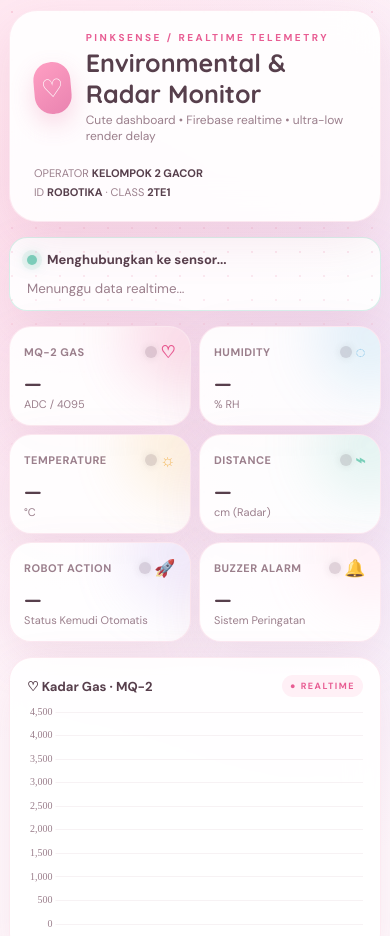
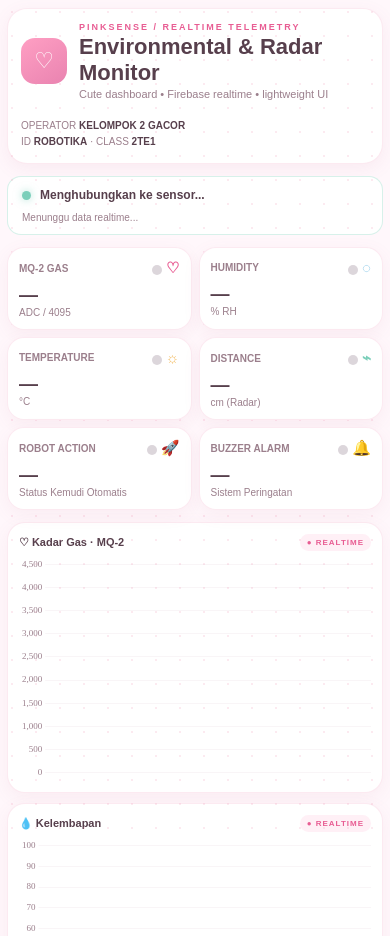
Before and after one commit to NATSUUU1/RCTEST, a plain HTML site: page index.html in a window 390 px wide. Shown: the top 936 px of the page. Drawn offline with nearby package versions, Linux system fonts and the light colour scheme; no server answers.

Commit message:
Update index.html

```diff
--- a/index.html
+++ b/index.html
@@ -2,17 +2,20 @@
 <html lang="id">
 <head>
 <meta charset="UTF-8">
-<meta name="viewport" content="width=device-width, initial-scale=1.0">
+<meta name="viewport" content="width=device-width,initial-scale=1">
 <title>PinkSense • Realtime Telemetry Monitor</title>
 
 <script src="https://cdn.jsdelivr.net/npm/chart.js"></script>
 
 <style>
-@import url('https://fonts.googleapis.com/css2?family=DM+Sans:wght@400;500;600;700&family=Quicksand:wght@500;600;700&display=swap');
+/* =========================================================
+   LIGHTWEIGHT UI
+   Warna dipertahankan, efek berat dikurangi.
+========================================================= */
 
 :root{
   --bg:#fff7fb;
-  --card:rgba(255,255,255,.90);
+  --card:#fff;
   --pink:#f47aaa;
   --pink2:#ffb7d2;
   --rose:#e85d93;
@@ -23,135 +26,127 @@
   --text:#573f4c;
   --muted:#9b7f8c;
   --line:rgba(232,93,147,.13);
-  --shadow:0 18px 50px rgba(183,93,133,.12);
 }
 
 *{box-sizing:border-box}
 
-html{
-  scroll-behavior:smooth;
+html,body{
+  margin:0;
+  min-height:100%;
 }
 
 body{
-  margin:0;
-  min-height:100vh;
   color:var(--text);
-  font-family:"DM Sans",sans-serif;
-  background:
-    radial-gradient(circle at 10% 10%,rgba(255,183,210,.35),transparent 30%),
-    radial-gradient(circle at 90% 20%,rgba(183,155,234,.20),transparent 28%),
-    linear-gradient(135deg,#fff7fb,#fffafd 55%,#fff4f9);
+  font-family:"DM Sans",Arial,sans-serif;
+  background:var(--bg);
   overflow-x:hidden;
 }
 
+/* Background ringan: tanpa backdrop-filter, blur, atau fixed image */
 body:before{
   content:"";
   position:fixed;
   inset:0;
   pointer-events:none;
-  opacity:.35;
+  opacity:.22;
   background-image:radial-gradient(#ef9db9 1px,transparent 1px);
   background-size:24px 24px;
-  mask-image:linear-gradient(#000,transparent 75%);
 }
 
 .shell{
-  width:min(1400px,calc(100% - 30px));
+  width:min(1380px,calc(100% - 24px));
   margin:auto;
-  padding:22px 0 35px;
+  padding:14px 0 24px;
 }
 
+/* HEADER */
 header{
-  position:relative;
   display:flex;
   justify-content:space-between;
   align-items:center;
-  gap:20px;
-  padding:20px 24px;
-  margin-bottom:15px;
+  gap:18px;
+  padding:16px 19px;
+  margin-bottom:12px;
   border:1px solid var(--line);
-  border-radius:28px;
+  border-radius:20px;
   background:var(--card);
-  backdrop-filter:blur(18px);
-  box-shadow:var(--shadow);
+  box-shadow:0 5px 18px rgba(183,93,133,.08);
 }
 
 .brand{
   display:flex;
   align-items:center;
-  gap:15px;
+  gap:12px;
 }
 
 .logo{
-  width:52px;
-  height:52px;
+  width:46px;
+  height:46px;
   display:grid;
   place-items:center;
-  border-radius:18px;
+  flex:none;
+  border-radius:14px;
   background:linear-gradient(145deg,#ff9fc3,#e983b0);
   color:white;
-  font-size:25px;
-  box-shadow:0 10px 25px rgba(232,93,147,.24);
-  transform:rotate(-5deg);
+  font-size:22px;
 }
 
 .eyebrow{
   color:var(--rose);
-  font-size:10px;
+  font-size:9px;
   font-weight:800;
-  letter-spacing:2.5px;
+  letter-spacing:2px;
 }
 
 h1{
-  margin:3px 0 0;
-  font:700 25px Quicksand,sans-serif;
+  margin:2px 0 0;
+  font:700 22px Quicksand,Arial,sans-serif;
 }
 
 .subtitle{
   color:var(--muted);
-  font-size:12px;
-  margin-top:3px;
+  font-size:11px;
+  margin-top:2px;
 }
 
 .operator{
   text-align:right;
   color:var(--muted);
-  font-size:11px;
-  line-height:1.7;
+  font-size:10px;
+  line-height:1.6;
 }
 
-.operator b{
-  color:var(--text);
-}
+.operator b{color:var(--text)}
 
+/* STATUS */
 .status{
   display:flex;
   justify-content:space-between;
   align-items:center;
-  gap:12px;
-  margin-bottom:15px;
-  padding:13px 17px;
+  gap:10px;
+  margin-bottom:12px;
+  padding:11px 14px;
   border:1px solid rgba(123,207,186,.3);
-  border-radius:18px;
-  background:rgba(255,255,255,.90);
-  box-shadow:var(--shadow);
-  transition:background .2s ease,border-color .2s ease;
+  border-radius:14px;
+  background:#fff;
+  transition:border-color .15s ease,background .15s ease;
 }
 
 .status-left{
   display:flex;
   align-items:center;
-  gap:10px;
+  gap:9px;
   font-weight:700;
-  font-size:13px;
+  font-size:12px;
 }
 
 .dot{
-  width:10px;
-  height:10px;
+  width:9px;
+  height:9px;
   border-radius:50%;
   background:var(--mint);
-  box-shadow:0 0 0 5px rgba(123,207,186,.13),0 0 14px rgba(123,207,186,.7);
+  box-shadow:0 0 8px rgba(123,207,186,.6);
+  flex:none;
 }
 
 .status.danger{
@@ -161,51 +156,32 @@ h1{
 
 .status.danger .dot{
   background:var(--rose);
-  box-shadow:0 0 0 5px rgba(232,93,147,.12),0 0 16px rgba(232,93,147,.65);
+  box-shadow:0 0 10px rgba(232,93,147,.65);
 }
 
 .status small{
   color:var(--muted);
+  font-size:10px;
 }
 
-#connection{
-  font-weight:700;
-}
+#connection{font-weight:700}
 
+/* METRICS */
 .metrics{
   display:grid;
   grid-template-columns:repeat(3,1fr);
-  gap:13px;
-  margin-bottom:15px;
+  gap:10px;
+  margin-bottom:12px;
 }
 
 .metric{
   position:relative;
   overflow:hidden;
-  padding:18px;
+  padding:14px;
   border:1px solid var(--line);
-  border-radius:22px;
+  border-radius:17px;
   background:var(--card);
-  box-shadow:var(--shadow);
-  transition:transform .2s ease;
-}
-
-.metric:hover{
-  transform:translateY(-2px);
-}
-
-.metric:after{
-  content:"";
-  position:absolute;
-  width:110px;
-  height:110px;
-  right:-45px;
-  top:-45px;
-  border-radius:50%;
-  background:var(--accent);
-  filter:blur(28px);
-  opacity:.2;
-  pointer-events:none;
+  box-shadow:0 5px 18px rgba(183,93,133,.07);
 }
 
 .metric-top{
@@ -213,44 +189,43 @@ h1{
   justify-content:space-between;
   align-items:center;
   color:var(--muted);
-  font-size:11px;
+  font-size:10px;
   font-weight:700;
-  letter-spacing:.5px;
 }
 
 .metric-icon{
   color:var(--accent);
-  font-size:17px;
+  font-size:15px;
 }
 
 .value{
-  margin:8px 0 1px;
-  font:700 28px Quicksand,sans-serif;
+  margin:7px 0 1px;
+  font:700 24px Quicksand,Arial,sans-serif;
   color:var(--text);
 }
 
 .unit{
   color:var(--muted);
-  font-size:11px;
+  font-size:10px;
 }
 
 .sensor-wheel{
-  width:12px;
-  height:12px;
+  width:10px;
+  height:10px;
   border-radius:50%;
   background:#dcd6db;
-  box-shadow:0 0 8px rgba(0,0,0,.1);
-  transition:transform .12s ease,box-shadow .12s ease,background .12s ease;
   display:inline-block;
+  margin-right:4px;
+  vertical-align:middle;
 }
 
 .sensor-wheel.active{
   background:var(--accent);
-  box-shadow:0 0 12px var(--accent);
+  box-shadow:0 0 8px var(--accent);
 }
 
 .sensor-wheel.flash{
-  transform:scale(1.35);
+  transform:scale(1.3);
 }
 
 .gas{--accent:var(--rose)}
@@ -260,49 +235,51 @@ h1{
 .action{--accent:var(--lav)}
 .buzzer{--accent:var(--pink2)}
 
+/* CHARTS */
 .grid{
   display:grid;
   grid-template-columns:repeat(2,1fr);
-  gap:15px;
+  gap:10px;
 }
 
 .card{
-  min-height:325px;
-  padding:17px;
+  min-height:290px;
+  padding:14px;
   border:1px solid var(--line);
-  border-radius:23px;
+  border-radius:18px;
   background:var(--card);
-  box-shadow:var(--shadow);
-  backdrop-filter:blur(16px);
+  box-shadow:0 5px 18px rgba(183,93,133,.07);
 }
 
 .card-head{
   display:flex;
   justify-content:space-between;
   align-items:center;
-  margin-bottom:6px;
+  margin-bottom:5px;
 }
 
 .card-title{
   font-weight:700;
-  font-size:13px;
+  font-size:11px;
 }
 
 .live{
   color:var(--rose);
-  font-size:9px;
-  letter-spacing:1.5px;
+  font-size:8px;
+  letter-spacing:1px;
   font-weight:800;
   background:#fff0f6;
-  padding:5px 8px;
-  border-radius:20px;
+  padding:4px 7px;
+  border-radius:12px;
 }
 
 .chart-wrap{
-  height:255px;
+  height:245px;
+  position:relative;
 }
 
 canvas{
+  display:block;
   width:100%!important;
   height:100%!important;
 }
@@ -311,8 +288,8 @@ footer{
   display:flex;
   justify-content:space-between;
   color:var(--muted);
-  font-size:10px;
-  padding:16px 4px 0;
+  font-size:9px;
+  padding:12px 3px 0;
 }
 
 @media(max-width:900px){
@@ -327,47 +304,50 @@ footer{
 
 @media(max-width:520px){
   .shell{
-    width:calc(100% - 18px);
-    padding-top:10px;
+    width:calc(100% - 14px);
+    padding-top:8px;
   }
 
-  .metrics{gap:8px}
+  header{
+    padding:13px;
+  }
 
-  .metric{padding:14px}
+  .metrics{gap:7px}
 
-  .value{font-size:20px}
+  .metric{padding:11px}
+
+  .value{font-size:19px}
 
   .status{
     align-items:flex-start;
     flex-direction:column;
   }
 
-  .card{min-height:300px}
+  .card{
+    min-height:270px;
+    padding:11px;
+  }
 
-  .chart-wrap{height:230px}
+  .chart-wrap{height:225px}
 
   footer{
     flex-direction:column;
-    gap:5px;
+    gap:4px;
   }
 }
 </style>
 </head>
 
 <body>
-
 <div class="shell">
 
 <header>
   <div class="brand">
     <div class="logo">♡</div>
-
     <div>
       <div class="eyebrow">PINKSENSE / REALTIME TELEMETRY</div>
-      <h1>Environmental & Radar Monitor</h1>
-      <div class="subtitle">
-        Cute dashboard • Firebase realtime • ultra-low render delay
-      </div>
+      <h1>Environmental &amp; Radar Monitor</h1>
+      <div class="subtitle">Cute dashboard • Firebase realtime • lightweight UI</div>
     </div>
   </div>
 
@@ -377,106 +357,71 @@ footer{
   </div>
 </header>
 
-
 <section id="status" class="status">
-
   <div class="status-left">
     <span class="dot"></span>
     <span id="statusText">Menghubungkan ke sensor...</span>
   </div>
-
   <small id="lastUpdate">Menunggu data realtime...</small>
-
 </section>
-
 
 <section class="metrics">
 
   <div class="metric gas">
     <div class="metric-top">
       <span>MQ-2 GAS</span>
-      <div>
-        <span id="wheelGas" class="sensor-wheel"></span>
-        <span class="metric-icon">♡</span>
-      </div>
+      <div><span id="wheelGas" class="sensor-wheel"></span><span class="metric-icon">♡</span></div>
     </div>
-
     <div id="gasValue" class="value">—</div>
     <div class="unit">ADC / 4095</div>
   </div>
 
-
   <div class="metric hum">
     <div class="metric-top">
       <span>HUMIDITY</span>
-      <div>
-        <span id="wheelHum" class="sensor-wheel"></span>
-        <span class="metric-icon">◌</span>
-      </div>
+      <div><span id="wheelHum" class="sensor-wheel"></span><span class="metric-icon">◌</span></div>
     </div>
-
     <div id="humValue" class="value">—</div>
     <div class="unit">% RH</div>
   </div>
 
-
   <div class="metric temp">
     <div class="metric-top">
       <span>TEMPERATURE</span>
-      <div>
-        <span id="wheelTemp" class="sensor-wheel"></span>
-        <span class="metric-icon">☼</span>
-      </div>
+      <div><span id="wheelTemp" class="sensor-wheel"></span><span class="metric-icon">☼</span></div>
     </div>
-
     <div id="tempValue" class="value">—</div>
     <div class="unit">°C</div>
   </div>
 
-
   <div class="metric dist">
     <div class="metric-top">
       <span>DISTANCE</span>
-      <div>
-        <span id="wheelDist" class="sensor-wheel"></span>
-        <span class="metric-icon">⌁</span>
-      </div>
+      <div><span id="wheelDist" class="sensor-wheel"></span><span class="metric-icon">⌁</span></div>
     </div>
-
     <div id="distValue" class="value">—</div>
     <div class="unit">cm (Radar)</div>
   </div>
 
-
   <div class="metric action">
     <div class="metric-top">
       <span>ROBOT ACTION</span>
-      <div>
-        <span id="wheelAction" class="sensor-wheel"></span>
-        <span class="metric-icon">🚀</span>
-      </div>
+      <div><span id="wheelAction" class="sensor-wheel"></span><span class="metric-icon">🚀</span></div>
     </div>
-
     <div id="actionValue" class="value">—</div>
     <div class="unit">Status Kemudi Otomatis</div>
   </div>
 
-
   <div class="metric buzzer">
     <div class="metric-top">
       <span>BUZZER ALARM</span>
-      <div>
-        <span id="wheelBuzzer" class="sensor-wheel"></span>
-        <span class="metric-icon">🔔</span>
-      </div>
+      <div><span id="wheelBuzzer" class="sensor-wheel"></span><span class="metric-icon">🔔</span></div>
     </div>
-
     <div id="buzzerValue" class="value">—</div>
     <div class="unit">Sistem Peringatan</div>
   </div>
 
 </section>
-
 
 <main class="grid">
 
@@ -485,46 +430,34 @@ footer{
       <div class="card-title">♡ Kadar Gas · MQ-2</div>
       <div class="live">● REALTIME</div>
     </div>
-    <div class="chart-wrap">
-      <canvas id="gasChart"></canvas>
-    </div>
+    <div class="chart-wrap"><canvas id="gasChart"></canvas></div>
   </div>
-
 
   <div class="card">
     <div class="card-head">
       <div class="card-title">💧 Kelembapan</div>
       <div class="live">● REALTIME</div>
     </div>
-    <div class="chart-wrap">
-      <canvas id="humChart"></canvas>
-    </div>
+    <div class="chart-wrap"><canvas id="humChart"></canvas></div>
   </div>
-
 
   <div class="card">
     <div class="card-head">
       <div class="card-title">☼ Suhu Ruang</div>
       <div class="live">● REALTIME</div>
     </div>
-    <div class="chart-wrap">
-      <canvas id="tempChart"></canvas>
-    </div>
+    <div class="chart-wrap"><canvas id="tempChart"></canvas></div>
   </div>
-
 
   <div class="card">
     <div class="card-head">
       <div class="card-title">⌁ Jarak Radar Ultrasonik</div>
       <div class="live">● REALTIME</div>
     </div>
-    <div class="chart-wrap">
-      <canvas id="distChart"></canvas>
-    </div>
+    <div class="chart-wrap"><canvas id="distChart"></canvas></div>
   </div>
 
 </main>
-
 
 <footer>
   <span>Firebase Realtime Database · Direct Event Rendering</span>
@@ -533,43 +466,35 @@ footer{
 
 </div>
 
+<script type="module">
+import {initializeApp}
+from "https://www.gstatic.com/firebasejs/10.8.0/firebase-app.js";
 
-<script type="module">
+import {getDatabase,ref,onValue}
+from "https://www.gstatic.com/firebasejs/10.8.0/firebase-database.js";
+
 
 /* =========================================================
    FIREBASE
 ========================================================= */
 
-import { initializeApp }
-from "https://www.gstatic.com/firebasejs/10.8.0/firebase-app.js";
-
-import {
-  getDatabase,
-  ref,
-  onValue
-}
-from "https://www.gstatic.com/firebasejs/10.8.0/firebase-database.js";
-
-
-const firebaseConfig = {
+const firebaseConfig={
   databaseURL:
     "https://rc-telementri-default-rtdb.asia-southeast1.firebasedatabase.app"
 };
 
-
-const app = initializeApp(firebaseConfig);
-
-const db = getDatabase(app);
+const app=initializeApp(firebaseConfig);
+const db=getDatabase(app);
 
 
 /* =========================================================
-   CACHE ELEMENT HTML
+   CACHE ELEMENT
+   Elemen dicari sekali saja supaya DOM lebih ringan.
 ========================================================= */
 
-const $ = id => document.getElementById(id);
+const $=id=>document.getElementById(id);
 
-const el = {
-
+const el={
   gas:$("gasValue"),
   hum:$("humValue"),
   temp:$("tempValue"),
@@ -593,54 +518,49 @@ const el = {
 
 
 /* =========================================================
-   CHART SETTINGS
+   CHART
+   Chart tetap tersedia, tetapi dibuat lebih ringan:
+   - animasi OFF
+   - titik OFF
+   - tooltip sederhana
+   - hanya 15 data
+   - parsing OFF
 ========================================================= */
 
-const maxPoints = 15;
+const maxPoints=15;
 
-Chart.defaults.color = "#9b7f8c";
-Chart.defaults.font.family = "DM Sans";
-Chart.defaults.font.size = 10;
+Chart.defaults.color="#9b7f8c";
+Chart.defaults.font.family="DM Sans";
+Chart.defaults.font.size=9;
+Chart.defaults.animation=false;
 
 
 function createChart(id,label,color,max){
 
   return new Chart($(id),{
-
     type:"line",
 
     data:{
       labels:[],
-
       datasets:[{
-
         label:label,
-
         data:[],
-
         borderColor:color,
-
         backgroundColor:color+"18",
-
-        borderWidth:2.5,
-
+        borderWidth:2,
         fill:true,
-
-        tension:.3,
-
+        tension:.2,
         pointRadius:0,
-
-        pointHoverRadius:5
+        pointHoverRadius:3
       }]
     },
 
     options:{
-
       responsive:true,
-
       maintainAspectRatio:false,
-
       animation:false,
+      parsing:false,
+      normalized:true,
 
       interaction:{
         intersect:false,
@@ -648,45 +568,31 @@ function createChart(id,label,color,max){
       },
 
       plugins:{
-
-        legend:{
-          display:false
-        },
+        legend:{display:false},
 
         tooltip:{
           displayColors:false,
           backgroundColor:"#573f4c",
-          padding:10,
-          cornerRadius:10
+          padding:7,
+          cornerRadius:7
         }
       },
 
       scales:{
-
         y:{
           min:0,
           suggestedMax:max,
-
-          border:{
-            display:false
-          },
-
+          border:{display:false},
           grid:{
-            color:"rgba(180,130,150,.10)"
+            color:"rgba(180,130,150,.08)"
           }
         },
 
         x:{
-          border:{
-            display:false
-          },
-
-          grid:{
-            display:false
-          },
-
+          border:{display:false},
+          grid:{display:false},
           ticks:{
-            maxTicksLimit:6
+            maxTicksLimit:5
           }
         }
       }
@@ -695,32 +601,42 @@ function createChart(id,label,color,max){
 }
 
 
-/* =========================================================
-   CHARTS
-========================================================= */
-
-const gasChart =
-  createChart("gasChart","Gas","#e85d93",4095);
-
-const humChart =
-  createChart("humChart","Humidity","#77bfe4",100);
-
-const tempChart =
-  createChart("tempChart","Temperature","#f3bd65",50);
-
-const distChart =
-  createChart("distChart","Distance","#7bcfba",200);
+const gasChart=createChart("gasChart","Gas","#e85d93",4095);
+const humChart=createChart("humChart","Humidity","#77bfe4",100);
+const tempChart=createChart("tempChart","Temperature","#f3bd65",50);
+const distChart=createChart("distChart","Distance","#7bcfba",200);
 
 
 /* =========================================================
-   TEXT UPDATE
+   CHART DATA
+========================================================= */
+
+function addPoint(chart,value,label){
+
+  const labels=chart.data.labels;
+  const data=chart.data.datasets[0].data;
+
+  labels.push(label);
+  data.push(value);
+
+  if(labels.length>maxPoints){
+    labels.shift();
+    data.shift();
+  }
+
+  chart.update("none");
+}
+
+
+/* =========================================================
+   TEXT
 ========================================================= */
 
 function setText(element,value,decimal=0){
 
-  const number = Number(value);
+  const number=Number(value);
 
-  element.textContent =
+  element.textContent=
     Number.isFinite(number)
       ? number.toFixed(decimal)
       : "—";
@@ -728,234 +644,159 @@ function setText(element,value,decimal=0){
 
 
 /* =========================================================
-   CHART UPDATE
+   WHEEL FLASH
+   Animasi sangat singkat dan tidak memakai CSS animation loop.
 ========================================================= */
 
-function addPoint(chart,value,label){
+function flashWheel(wheel){
 
-  chart.data.labels.push(label);
+  wheel.classList.add("active","flash");
 
-  chart.data.datasets[0].data.push(value);
-
-  if(chart.data.labels.length > maxPoints){
-
-    chart.data.labels.shift();
-
-    chart.data.datasets[0].data.shift();
-  }
-
-  chart.update("none");
+  setTimeout(()=>{
+    wheel.classList.remove("flash");
+  },90);
 }
 
 
 /* =========================================================
-   SENSOR WHEEL FLASH
+   CHART UPDATE SCHEDULER
+   Nilai sensor TETAP langsung diperbarui.
+   Hanya penggambaran grafik yang dikelompokkan ke frame browser
+   agar grafik tidak menghambat UI ketika data datang cepat.
 ========================================================= */
 
-function flashWheel(wheel){
+let chartFramePending=false;
+let pendingChartData=null;
 
-  wheel.classList.add("active");
-  wheel.classList.add("flash");
+function scheduleCharts(gas,hum,temp,dist,time){
+
+  pendingChartData={gas,hum,temp,dist,time};
+
+  if(chartFramePending) return;
+
+  chartFramePending=true;
 
   requestAnimationFrame(()=>{
 
-    requestAnimationFrame(()=>{
+    chartFramePending=false;
 
-      wheel.classList.remove("flash");
+    if(!pendingChartData) return;
 
-    });
+    const d=pendingChartData;
+    pendingChartData=null;
+
+    addPoint(gasChart,d.gas,d.time);
+    addPoint(humChart,d.hum,d.time);
+    addPoint(tempChart,d.temp,d.time);
+    addPoint(distChart,d.dist,d.time);
 
   });
 }
 
 
 /* =========================================================
-   REALTIME SENSOR LISTENER
-=========================================================
-
-   DATA DARI FIREBASE LANGSUNG DIPROSES DI SINI.
-
-   TIDAK ADA:
-       setInterval()
-       delay 1000 ms
-       buffer render 1 detik
-
-   Begitu Firebase menerima perubahan,
-   halaman langsung diperbarui.
+   REALTIME SENSOR
+   Tidak menggunakan setInterval.
+   Tidak ada delay buatan 1 detik.
 ========================================================= */
 
-const sensorRef = ref(db,"Sensor");
-
+const sensorRef=ref(db,"Sensor");
 
 onValue(
 
   sensorRef,
 
-  snapshot => {
+  snapshot=>{
 
-    const data = snapshot.val();
+    const data=snapshot.val();
 
     if(!data) return;
 
 
-    /* -----------------------------------------------------
-       SENSOR
-    ----------------------------------------------------- */
+    /* SENSOR */
 
-    const gas =
-      Number(data.Gas) || 0;
-
-    const hum =
-      Number(data.Kelembapan) || 0;
-
-    const temp =
-      Number(data.Suhu) || 0;
-
-    const dist =
-      Number(data.Jarak) || 0;
+    const gas=Number(data.Gas)||0;
+    const hum=Number(data.Kelembapan)||0;
+    const temp=Number(data.Suhu)||0;
+    const dist=Number(data.Jarak)||0;
 
 
-    /* -----------------------------------------------------
-       TIME
-    ----------------------------------------------------- */
+    /* WAKTU */
 
-    const now = new Date();
+    const now=new Date();
 
-    const time =
-      now.toLocaleTimeString(
-        "id-ID",
-        {
-          hour12:false
-        }
-      );
-
-
-    /* -----------------------------------------------------
-       DISPLAY
-    ----------------------------------------------------- */
-
-    setText(
-      el.gas,
-      gas
-    );
-
-    setText(
-      el.hum,
-      hum,
-      1
-    );
-
-    setText(
-      el.temp,
-      temp,
-      1
-    );
-
-    setText(
-      el.dist,
-      dist,
-      1
+    const time=now.toLocaleTimeString(
+      "id-ID",
+      {hour12:false}
     );
 
 
-    /* -----------------------------------------------------
-       CHART
-    ----------------------------------------------------- */
+    /* ANGKA LANGSUNG */
 
-    addPoint(
-      gasChart,
+    setText(el.gas,gas);
+    setText(el.hum,hum,1);
+    setText(el.temp,temp,1);
+    setText(el.dist,dist,1);
+
+
+    /* GRAFIK */
+    scheduleCharts(
       gas,
-      time
-    );
-
-    addPoint(
-      humChart,
       hum,
-      time
-    );
-
-    addPoint(
-      tempChart,
       temp,
-      time
-    );
-
-    addPoint(
-      distChart,
       dist,
       time
     );
 
 
-    /* -----------------------------------------------------
-       ALARM
-    ----------------------------------------------------- */
+    /* ALARM */
 
-    const alarm =
-      gas > 2000 ||
-      hum > 80;
-
+    const alarm=
+      gas>2000 ||
+      hum>80;
 
     el.status.classList.toggle(
       "danger",
       alarm
     );
 
-
     if(alarm){
 
-      el.statusText.textContent =
+      el.statusText.textContent=
         "⚠ WARNING · THRESHOLD EXCEEDED";
 
-      el.buzzer.textContent =
-        "MENYALA";
-
-      el.buzzer.style.color =
-        "var(--rose)";
+      el.buzzer.textContent="MENYALA";
+      el.buzzer.style.color="var(--rose)";
 
     }else{
 
-      el.statusText.textContent =
+      el.statusText.textContent=
         "♡ SYSTEM ONLINE · REALTIME";
 
-      el.buzzer.textContent =
-        "STANDBY";
-
-      el.buzzer.style.color =
-        "var(--text)";
+      el.buzzer.textContent="STANDBY";
+      el.buzzer.style.color="var(--text)";
     }
 
 
-    /* -----------------------------------------------------
-       OBSTACLE
-    ----------------------------------------------------- */
+    /* ROBOT */
 
-    const isObstacle =
-      dist > 0 &&
-      dist < 25;
-
+    const isObstacle=
+      dist>0 &&
+      dist<25;
 
     if(isObstacle){
 
-      el.action.textContent =
-        "MENGHINDAR";
-
-      el.action.style.color =
-        "var(--rose)";
+      el.action.textContent="MENGHINDAR";
+      el.action.style.color="var(--rose)";
 
     }else{
 
-      el.action.textContent =
-        "MAJU (AMAN)";
-
-      el.action.style.color =
-        "var(--text)";
+      el.action.textContent="MAJU (AMAN)";
+      el.action.style.color="var(--text)";
     }
 
 
-    /* -----------------------------------------------------
-       SENSOR WHEELS
-    ----------------------------------------------------- */
+    /* SENSOR INDICATORS */
 
     flashWheel(el.wheelGas);
     flashWheel(el.wheelHum);
@@ -973,33 +814,23 @@ onValue(
     );
 
 
-    /* -----------------------------------------------------
-       UPDATE TIME
-    ----------------------------------------------------- */
+    /* LAST UPDATE */
 
-    el.lastUpdate.textContent =
-      "⚡ Realtime " + time;
+    el.lastUpdate.textContent=
+      "⚡ Realtime "+time;
+
   },
 
+  error=>{
 
-  /* -------------------------------------------------------
-     FIREBASE ERROR
-  ------------------------------------------------------- */
-
-  error => {
-
-    el.statusText.textContent =
+    el.statusText.textContent=
       "Koneksi sensor bermasalah";
 
-    el.connection.textContent =
+    el.connection.textContent=
       "CONNECTION ERROR";
 
-    console.error(
-      "Firebase:",
-      error
-    );
+    console.error("Firebase:",error);
   }
-
 );
 
 
@@ -1007,36 +838,23 @@ onValue(
    FIREBASE CONNECTION
 ========================================================= */
 
-const connectedRef =
+const connectedRef=
   ref(db,".info/connected");
 
+onValue(
+  connectedRef,
+  snapshot=>{
 
-onValue(
+    const online=
+      snapshot.val()===true;
 
-  connectedRef,
-
-  snapshot => {
-
-    const online =
-      snapshot.val() === true;
-
-
-    if(online){
-
-      el.connection.textContent =
-        "● FIREBASE CONNECTED · REALTIME";
-
-    }else{
-
-      el.connection.textContent =
-        "○ FIREBASE OFFLINE";
-    }
-
+    el.connection.textContent=
+      online
+        ? "● FIREBASE CONNECTED · REALTIME"
+        : "○ FIREBASE OFFLINE";
   }
-
 );
 
 </script>
-
 </body>
 </html>
```
